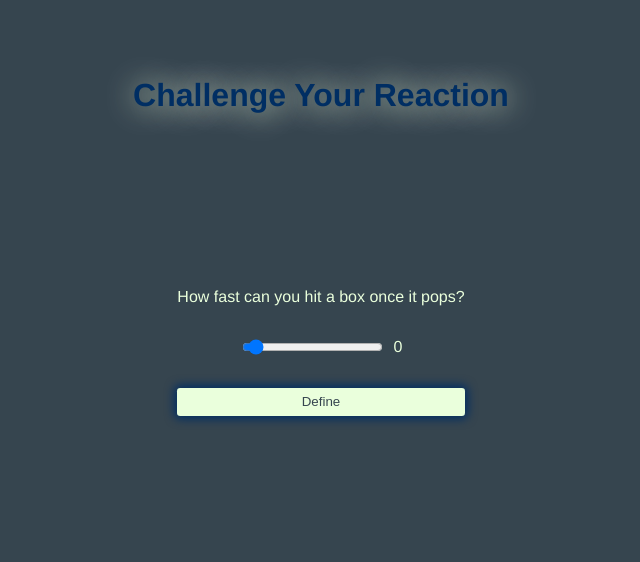
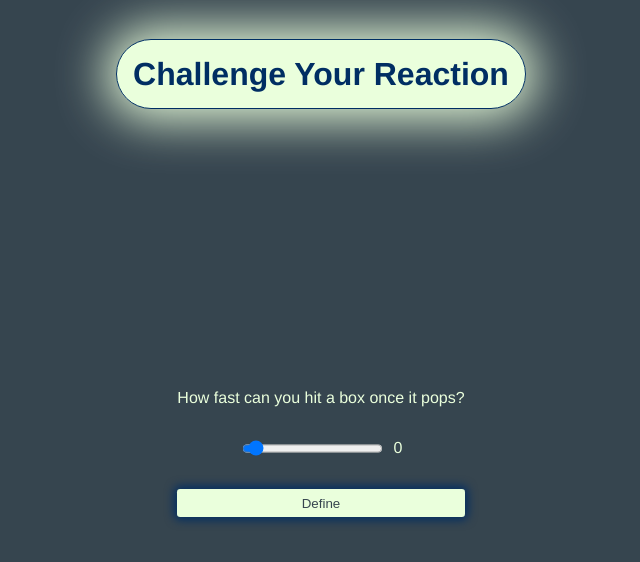
Before and after one commit to amirmortazavy0/Reaction-Timer, a Vue app: page / in a window 1280 px wide. Shown: the top 562 px of the page, without its empty margins (319-959 px from the left). Built offline with nearby package versions, Linux system fonts and the light colour scheme.

Commit message:
Slight changes in styling

```diff
--- a/src/App.vue
+++ b/src/App.vue
@@ -20,14 +20,19 @@ export default {
 .main {
   display: flex;
   justify-content: center;
-  align-items: center;
 
-  padding: 1rem;
+  padding: 10rem;
   height: 50vh;
 }
 
 .title {
-  text-shadow: 1px 1px 30px var(--mainTextColor);
+  display: inline;
+  background-color: rgba(234, 255, 220, 1);
+  /* background-color: var(--mainTextColor); */
+  box-shadow: 0 0 50px 10px var(--mainTextColor);
   color: var(--coolBlack);
+  border: 1px solid var(--coolBlack);
+  border-radius: 10rem;
+  padding: 1rem;
 }
 </style>
```
